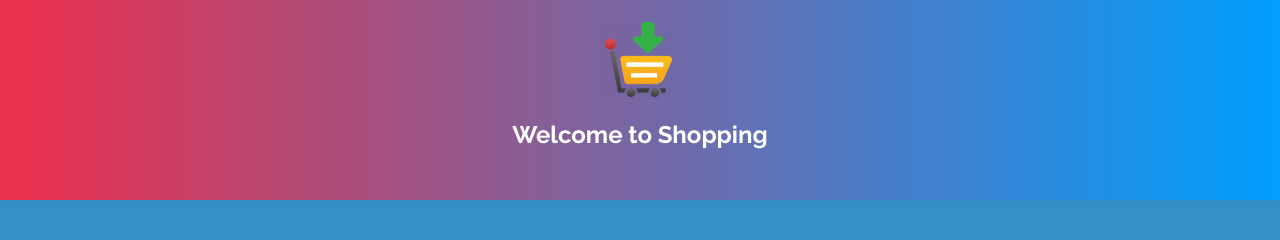
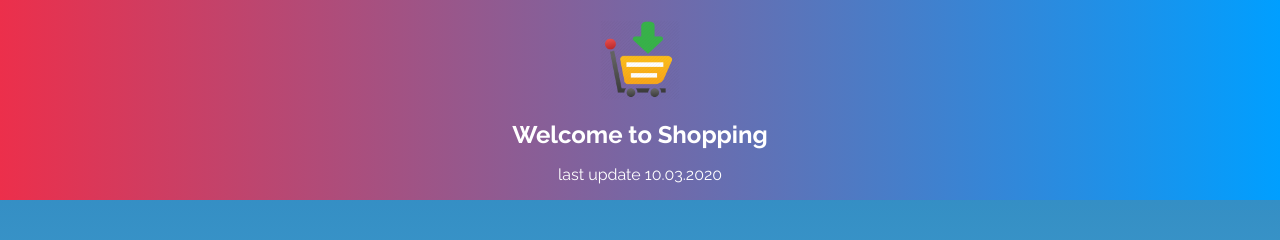
Before and after one commit to ZakMos/shopping-cart-v2, a React (Create React App) app: page / in a window 1280 px wide. Shown: the top 240 px of the page. Built offline with nearby package versions, Linux system fonts and the light colour scheme.

Commit message:
add last update to header

```diff
--- a/src/components/Header.jsx
+++ b/src/components/Header.jsx
@@ -7,6 +7,7 @@ class Header extends Component {
       <header className="main-header">
         <img src={logo} className="header-logo" alt="logo" />
         <h1 className="header-title">Welcome to Shopping</h1>
+        <p>last update 10.03.2020</p>
       </header>
     )
   }
```
